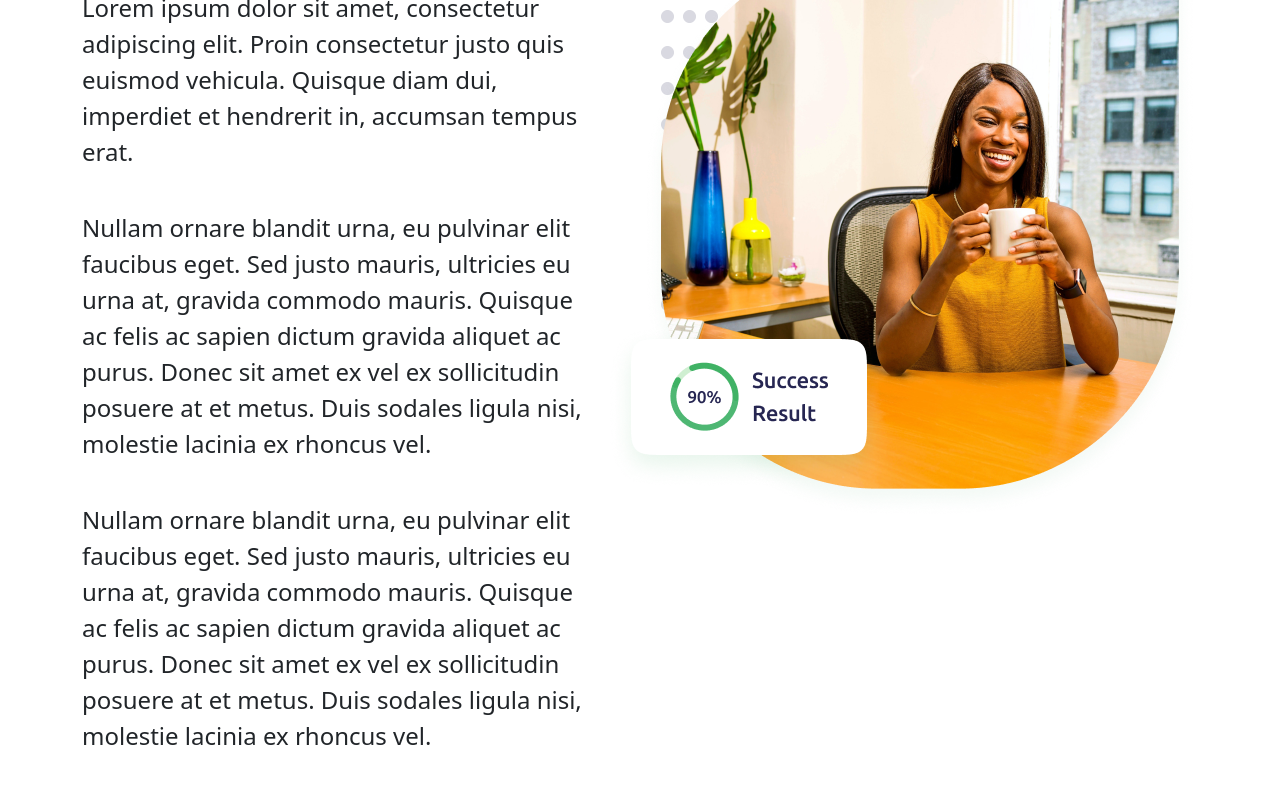
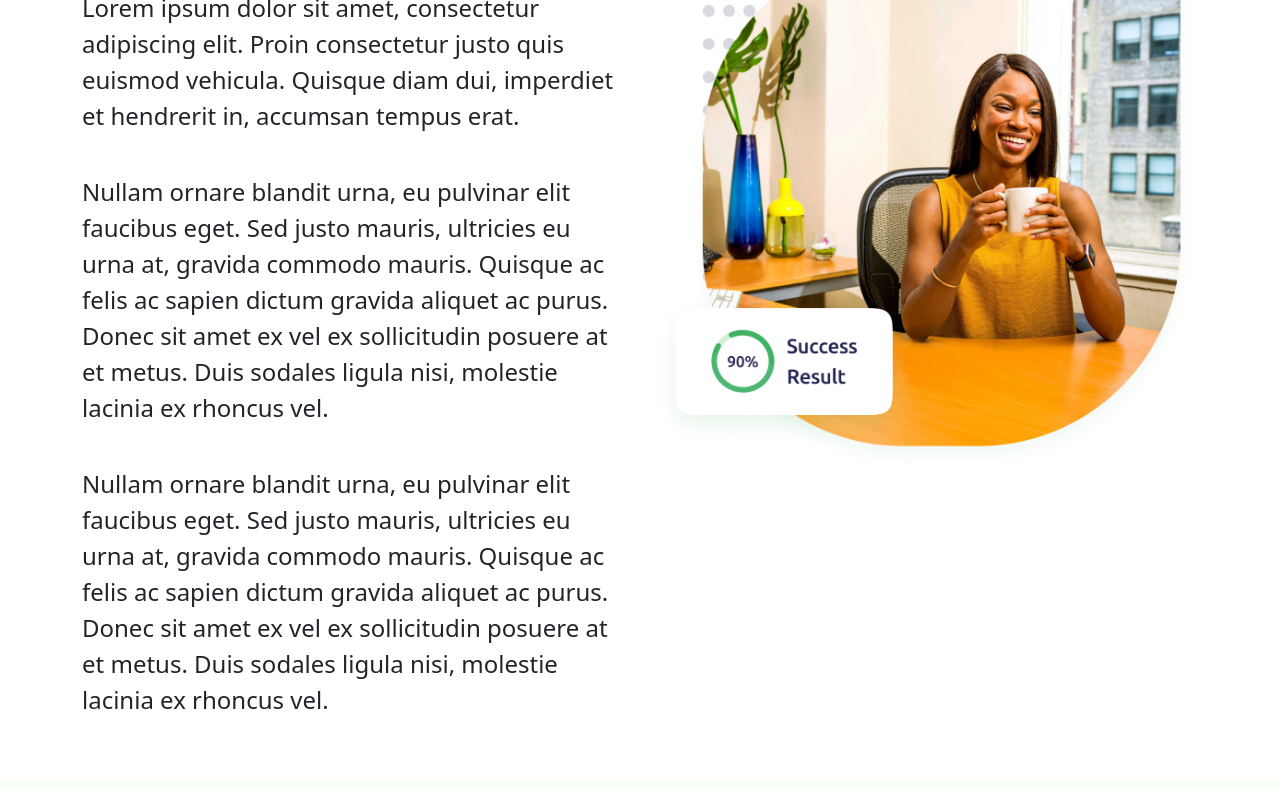
Before and after one commit to Ayordeji/Jo-Jean, a plain HTML site: page about.html in a window 1280 px wide. Shown: the part 227-1017 px from the top of the page. Drawn offline with Linux system fonts and the light colour scheme.

Commit message:
All pages Edited

```diff
--- a/about.html
+++ b/about.html
@@ -66,7 +66,7 @@
 
           <div class="col">
             <div class="top-image">
-              <img src="img/top-hero.png" alt="TOP HERO">
+              <img src="img/top-hero.png" class="img-fluid" alt="TOP HERO">
            </div>
 
           </div>
```
